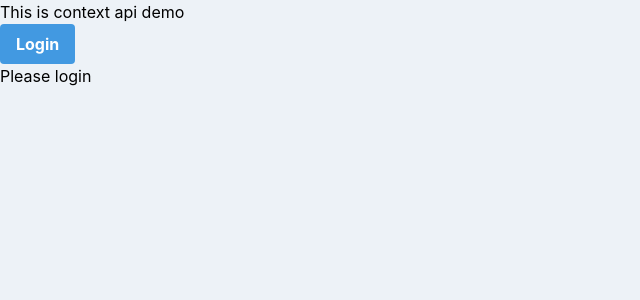
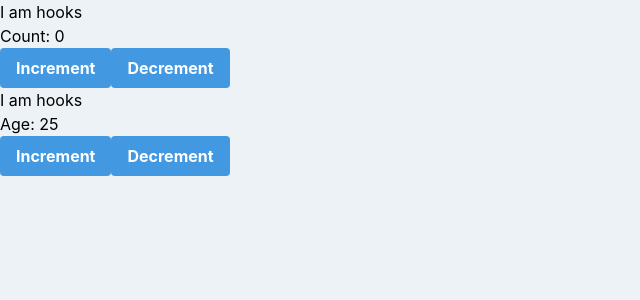
Before and after one commit to lhmisho/Refectoring-UI, a React (Create React App) app: page / in a window 1280 px wide. Shown: the top 300 px of the page, without its empty margins (0-640 px from the left). Built offline with nearby package versions, Linux system fonts and the light colour scheme.

Commit message:
basic hooks

```diff
--- a/src/App.js
+++ b/src/App.js
@@ -5,11 +5,12 @@ import BG from './static/images/bg.jpg'
 import Storage from './components/storage'
 import Review from './components/review'
 import DashboardTwo from './components/dashboard/dashboardTwo/dashboard'
-import MyHooks from './components/hooks'
+import MyHooks from './components/hooks/indexa'
 import MyReducer from './components/useReducer'
 import HooksAndContext from './components/hooks_and_context'
 import { UserProvider } from './components/hooks_and_context/user_context'
 import DemoContextApi from './components/context_api'
+import Hooks from './components/hooks/test'
 class App extends React.Component {
   render() {
     return (
@@ -36,7 +37,8 @@ class App extends React.Component {
         {/* <UserProvider>
           <HooksAndContext />
         </UserProvider> */}
-        <DemoContextApi />
+        {/* <DemoContextApi /> */}
+        <Hooks />
       </div>
     );
   }
--- /dev/null
+++ b/src/components/hooks/test.jsx
@@ -0,0 +1,36 @@
+import React, { useState, useEffect } from 'react'
+
+
+const MyHooks = () => {
+    const [count, setCount] = useState(0)
+    const [age, setAge] = useState(25)
+
+    useEffect(() => {
+        console.log('i will call only once')
+    }, [])
+    useEffect(() => {
+        console.log('age updated')
+    }, [age])
+
+    useEffect(() => {
+        console.log('count updated')
+    }, [count])
+
+
+
+    return (
+        <div>
+            <h1>I am hooks</h1>
+            <h2>Count: {count}</h2>
+            <button className="bg-blue-500 hover:bg-blue-700 text-white font-bold py-2 px-4 rounded" onClick={() => setCount(prev => (prev + 1))}>Increment</button>
+            <button className="bg-blue-500 hover:bg-blue-700 text-white font-bold py-2 px-4 rounded" onClick={() => setCount(count - 1)}>Decrement</button>
+            <div>
+                <h1>I am hooks</h1>
+                <h2>Age: {age}</h2>
+                <button className="bg-blue-500 hover:bg-blue-700 text-white font-bold py-2 px-4 rounded" onClick={() => setAge(prev => (prev + 1))}>Increment</button>
+                <button className="bg-blue-500 hover:bg-blue-700 text-white font-bold py-2 px-4 rounded" onClick={() => setAge(age - 1)}>Decrement</button>
+            </div>
+        </div>
+    )
+}
+export default MyHooks
```
Also changed, not shown: src/components/context_api/index.jsx (line endings or trailing spaces), src/components/hooks/indexa.jsx (renamed from src/components/hooks/index.jsx).
